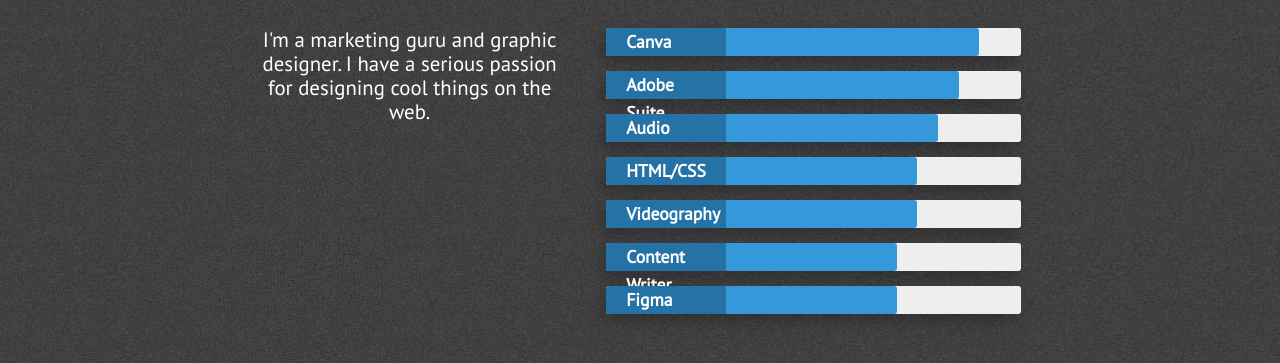
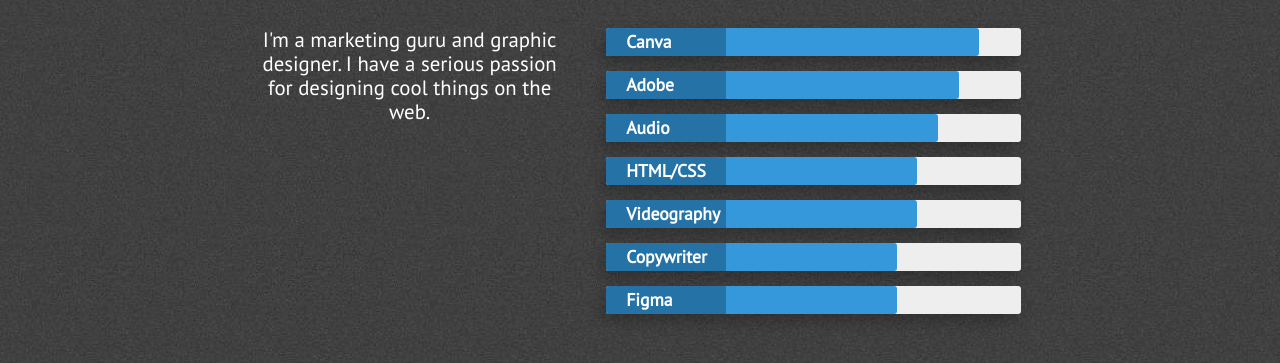
Before and after one commit to kendallnodorft/kendallnodorft.github.io, a Jekyll site: the page built from index.html, in a window 1280 px wide and 900 px high, scrolled down 2140 px. Shown: the part 187-550 px from the top of the window. Built offline with Jekyll 4.4.1, drawn with Linux system fonts in a browser that asks for light colours; nearby versions of some CDN libraries.

Commit message:
Update skills.html

```diff
--- a/_includes/skills.html
+++ b/_includes/skills.html
@@ -20,7 +20,7 @@
                         </div> <!-- End Skill Bar -->
 
                         <div class="skillbar clearfix " data-percent="85%">
-                            <div class="skillbar-title" style="background: #2980b9;"><span>Adobe Suite</span></div>
+                            <div class="skillbar-title" style="background: #2980b9;"><span>Adobe</span></div>
                             <div class="skillbar-bar" style="background: #3498db;"></div>
                         </div> <!-- End Skill Bar -->
 
@@ -41,7 +41,7 @@
                         </div> <!-- End Skill Bar -->
 
                         <div class="skillbar clearfix " data-percent="70%">
-                            <div class="skillbar-title" style="background: #2980b9"><span>Content Writer</span></div>
+                            <div class="skillbar-title" style="background: #2980b9"><span>Copywriter</span></div>
                             <div class="skillbar-bar" style="background: #3498db;"></div>
                         </div> <!-- End Skill Bar -->
 
```
